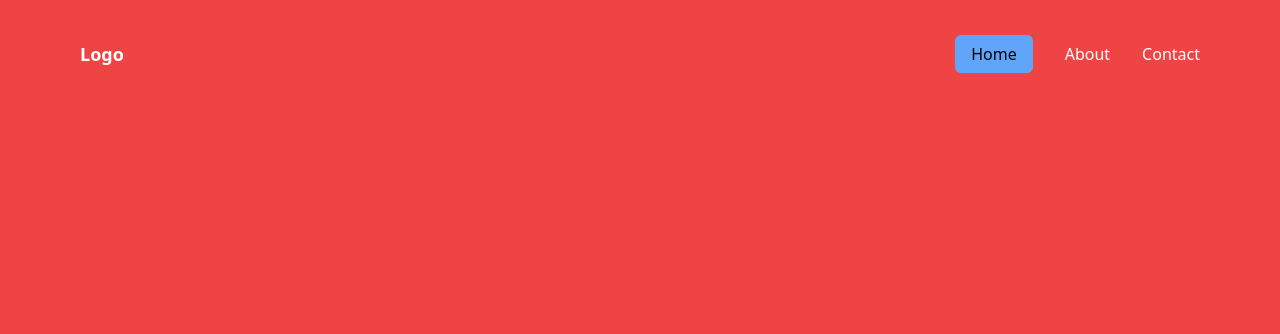
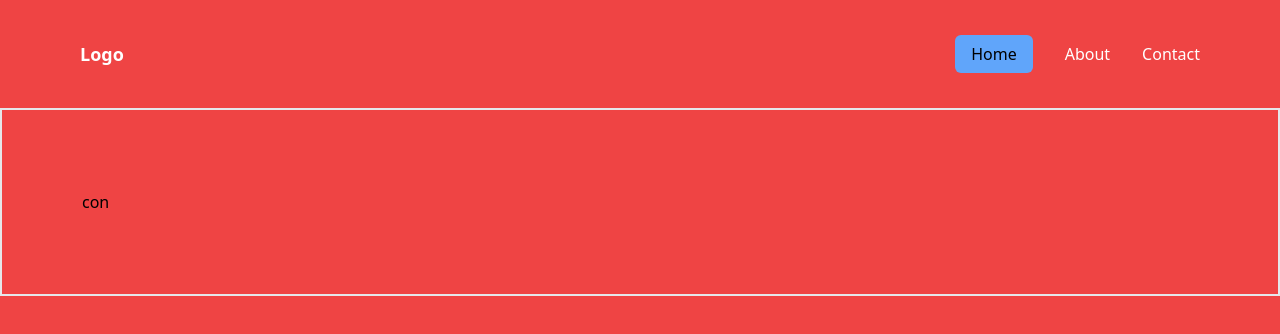
Before and after one commit to devcodingskill/myresume, a website: page src/index.html in a window 1280 px wide. Drawn offline with nearby package versions, Linux system fonts and the light colour scheme.

Commit message:
add teamp container

```diff
--- a/src/index.html
+++ b/src/index.html
@@ -20,6 +20,10 @@
             <path stroke-linecap="round" stroke-linejoin="round" d="M4 6h16M4 12h16M4 18h7" />
           </svg></button>
     </header>
+
+    <div class="container border-2 mx-auto px-20 py-20">
+        con
+    </div>
 </body>
 
 </html>
```
